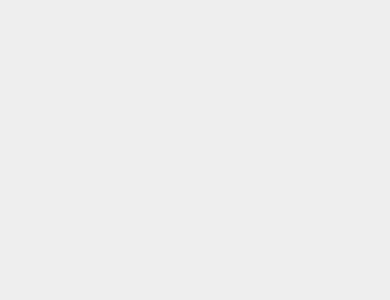
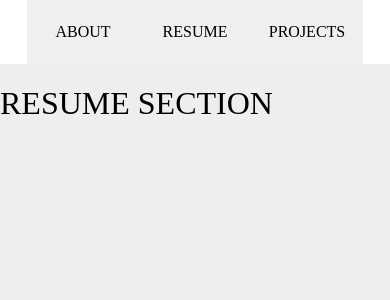
Before and after one commit to luigilake/personal-website, a React app: page /resume in a window 390 px wide. Shown: the top 300 px of the page. Built offline with nearby package versions, Linux system fonts and the light colour scheme; the HTML template or start-up script is replaced by a standard one.

Commit message:
fix navbar links

```diff
--- a/src/assets/styles/App.scss
+++ b/src/assets/styles/App.scss
@@ -22,19 +22,27 @@ body {
   justify-content: center;
 }
 
+.navigation-link {
+  margin: 0% 5%;
+}
+
 .navigation-button {
   font-size: 1.5rem;
   padding: 0%;
   border: none;
-  margin: 0% 5%;
   font-family: 'Futura', serif;
   width: 10rem;
+  height: 5rem;
   transition-duration: 0.5s;
 }
 
 .navigation-button:hover {
   color: #4f7e41;
-  // font-size: 2.2rem;
+}
+
+.navigation-button:focus {
+  color: #4f7e41;
+  outline: none;
 }
 
 @media only screen and (max-width: 790px) {
@@ -43,6 +51,11 @@ body {
     margin: 0%;
     font-family: 'Futura', serif;
     width: 7rem;
+    height: 4rem;
+  }
+
+  .navigation-link {
+    margin: 0%;
   }
 
   .navigation {
--- a/src/react/App.js
+++ b/src/react/App.js
@@ -4,6 +4,7 @@ import '../assets/styles/App.scss';
 
 import NavBar from './containers/NavBar'
 import AboutMe from './containers/AboutMe'
+import Resume from './containers/Resume'
 
 
 const App = props => {
@@ -11,6 +12,7 @@ const App = props => {
     <Router history={browserHistory}>
       <Route path='/' component={NavBar}>
         <IndexRoute component={AboutMe}/>
+        <Route path='/resume' component={Resume}/>
       </Route>
     </Router>
   );
--- a/src/react/containers/NavBar.js
+++ b/src/react/containers/NavBar.js
@@ -14,9 +14,9 @@ class NavBar extends Component {
       <div>
         <Headroom>
           <div className='navigation'>
-            <button className={buttonClass} >ABOUT</button>
-            <button className={buttonClass} >RESUME</button>
-            <button className={buttonClass} >PROJECTS</button>
+            <Link className='navigation-link' to='/' ><button className={buttonClass} >ABOUT</button></Link>
+            <Link className='navigation-link' to='/resume' ><button className={buttonClass} >RESUME</button></Link>
+            <Link className='navigation-link' to='/projects' ><button className={buttonClass} >PROJECTS</button></Link>
           </div>
         </Headroom>
         {this.props.children}
--- /dev/null
+++ b/src/react/containers/Resume.js
@@ -0,0 +1,19 @@
+import React, { Component } from 'react';
+import { Link } from 'react-router';
+
+class Resume extends Component {
+  constructor(props){
+    super(props);
+    this.state = {}
+  }
+
+  render(){
+    return(
+      <div>
+        <h1>RESUME SECTION</h1>
+      </div>
+    )
+  }
+}
+
+export default Resume;
```
Also changed, not shown: 1 other file (tests, documents, lock files or other folders).
